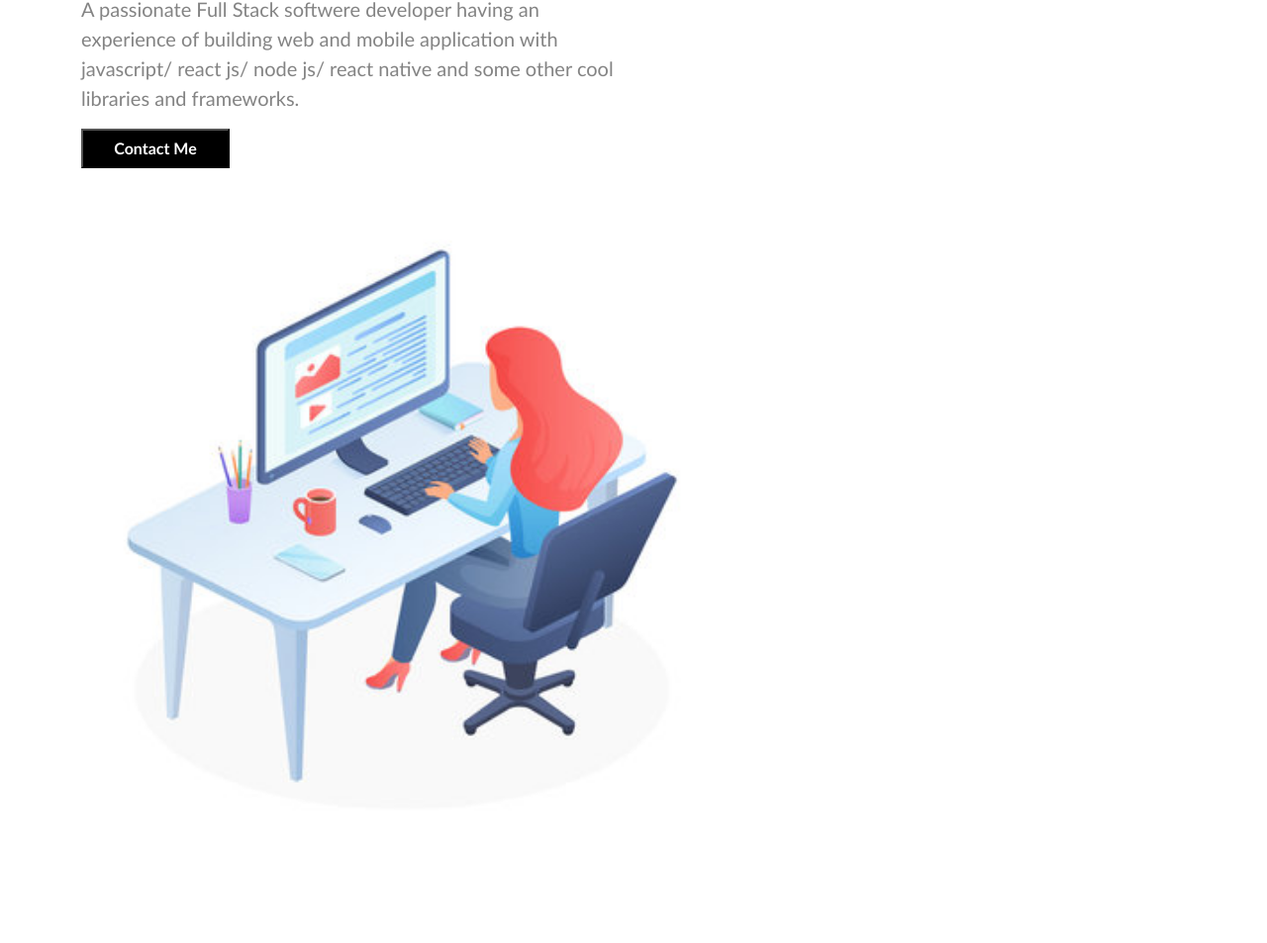
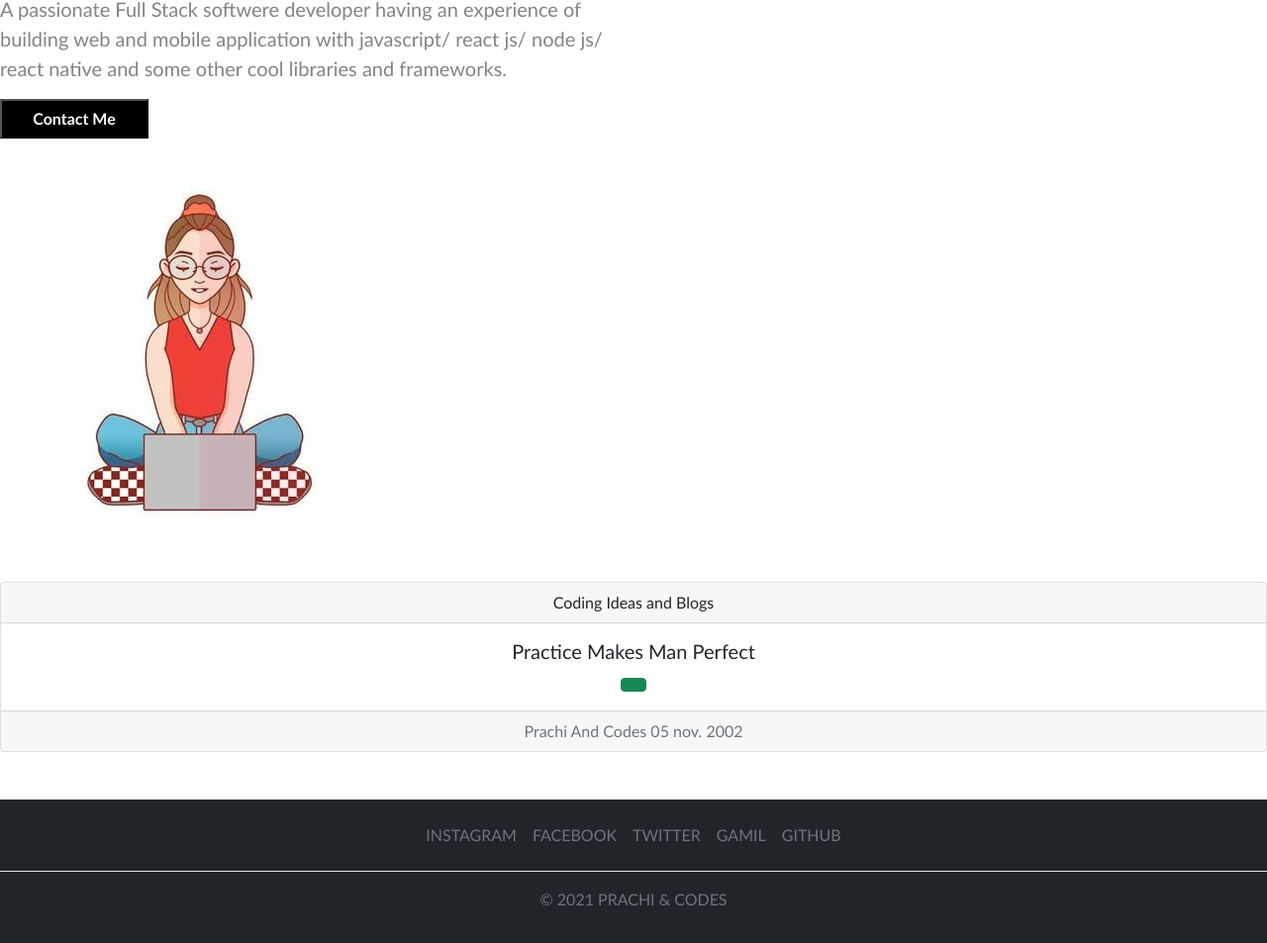
Before and after one commit to HARSh0101-afj/prachi-patel-portfolio, a plain HTML site: page index.html in a window 1280 px wide. Shown: the part 130-1083 px from the top of the page at 99% size. Before the commit the page ends 978 px from the top, so only its background shows below. Drawn offline with nearby package versions, Linux system fonts and the light colour scheme; a script that the page names is missing.

Commit message:
Update index.html

```diff
--- a/index.html
+++ b/index.html
@@ -55,24 +55,48 @@
     </nav>
     <!-- container -->
 
-    <div class="container">
+    <div class="containers">
         <div class="left">
             <h1>Hii All 👋 i'm Prachi </h1>
             <p>A passionate Full Stack softwere developer having an experience of building web and mobile application with javascript/ react js/ node js/ react native and some other cool libraries and frameworks.</p>
-            <!-- <a href="#" class="link"><i class="fab fa-instagram-square"></i></a>
-            <a href="#" class="link"><i class="fab fa-facebook-square"></i></a>
-            <a href="#" class="link"><i class="fab fa-github-square"></i></a>
-            <a href="#" class="link"><i class="fab fa-twitter-square"></i></a> -->
+
             <button class="btn2"> <a href="https://instagram.com/p_r_a_c_h_i1111?utm_medium=copy_link" target="_blank">Contact Me</a> </button>
         </div>
 
-        <img src="image1.jpg" alt="" srcset="">
+        <img src="image3.jpg" alt="" srcset="">
+    </div>
+    <!-- <hr style="width: 100%;color: black;"> -->
+    <!-- Thoughts section -->
+    <div class="card text-center my-5">
+        <div class="card-header">
+            Coding Ideas and Blogs
+        </div>
+        <div class="card-body">
+            <h5 class="card-title">Practice Makes Man Perfect</h5>
+            <a href="#" class="btn btn-success"></a>
+        </div>
+        <div class="card-footer text-muted ">
+            Prachi And Codes 05 nov. 2002
+        </div>
+    </div>
+    <!-- footer -->
+    <div class="container-dark bg-dark ">
+        <footer class="py-3 my-4">
+            <ul class="nav justify-content-center border-bottom pb-3 mb-3">
+                <li class="nav-item"><a href="https://instagram.com/p_r_a_c_h_i1111?utm_medium=copy_link" class="nav-link px-2 text-muted">INSTAGRAM</a></li>
+                <li class="nav-item"><a href="#" class="nav-link px-2 text-muted">FACEBOOK</a></li>
+                <li class="nav-item"><a href="#" class="nav-link px-2 text-muted">TWITTER</a></li>
+                <li class="nav-item"><a href="#" class="nav-link px-2 text-muted">GAMIL</a></li>
+                <li class="nav-item"><a href="#" class="nav-link px-2 text-muted">GITHUB</a></li>
+            </ul>
+            <p class="text-center text-muted">© 2021 PRACHI & CODES</p>
+        </footer>
     </div>
 
-    <!-- footer -->
 
+    <!-- font-awesome links -->
+    <script src="https://kit.fontawesome.com/aa2fea026a.js" crossorigin="anonymous"></script>
     <!-- bootstrap links -->
-    <script src="https://kit.fontawesome.com/aa2fea026a.js" crossorigin="anonymous"></script>
     <script src="https://cdn.jsdelivr.net/npm/@popperjs/core@2.10.2/dist/umd/popper.min.js" integrity="sha384-7+zCNj/IqJ95wo16oMtfsKbZ9ccEh31eOz1HGyDuCQ6wgnyJNSYdrPa03rtR1zdB" crossorigin="anonymous"></script>
     <script src="https://cdn.jsdelivr.net/npm/bootstrap@5.1.3/dist/js/bootstrap.min.js" integrity="sha384-QJHtvGhmr9XOIpI6YVutG+2QOK9T+ZnN4kzFN1RtK3zEFEIsxhlmWl5/YESvpZ13" crossorigin="anonymous"></script>
     <script src="index.js"></script>
```
